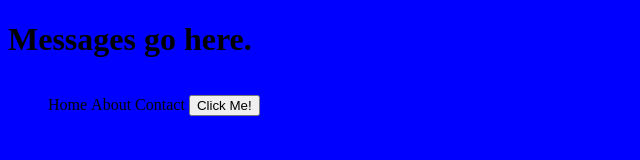
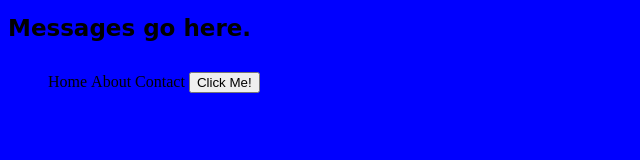
Before and after one commit to nadia28/events-intro, a plain HTML site: page index.html in a window 1280 px wide. Shown: the whole page, without its empty margins (0-640 px from the left). Drawn offline with Linux system fonts and the light colour scheme.

Commit message:
style heading1

```diff
--- a/index.html
+++ b/index.html
@@ -10,6 +10,10 @@
     }
     body {
       background-color: blue;
+    }
+    h1 {
+      font-family: cursive;
+      font-size: 23px;
     }
     </style>
 
```
